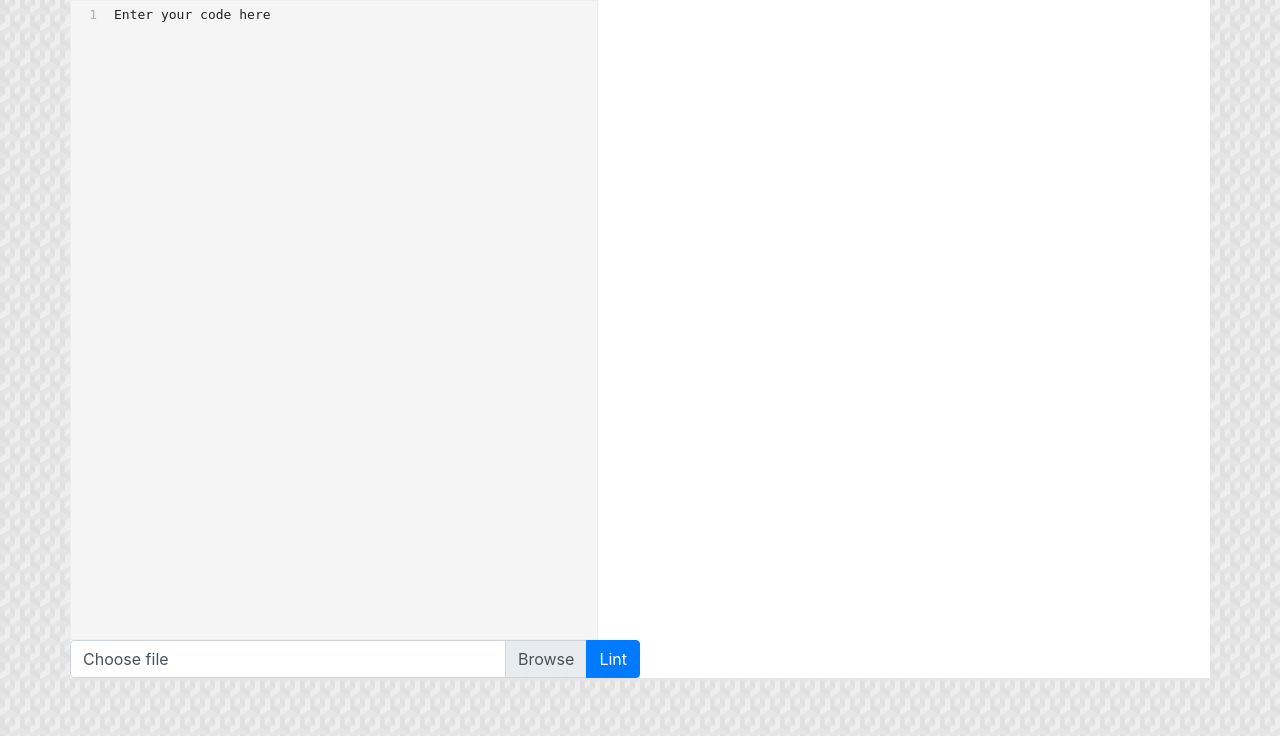
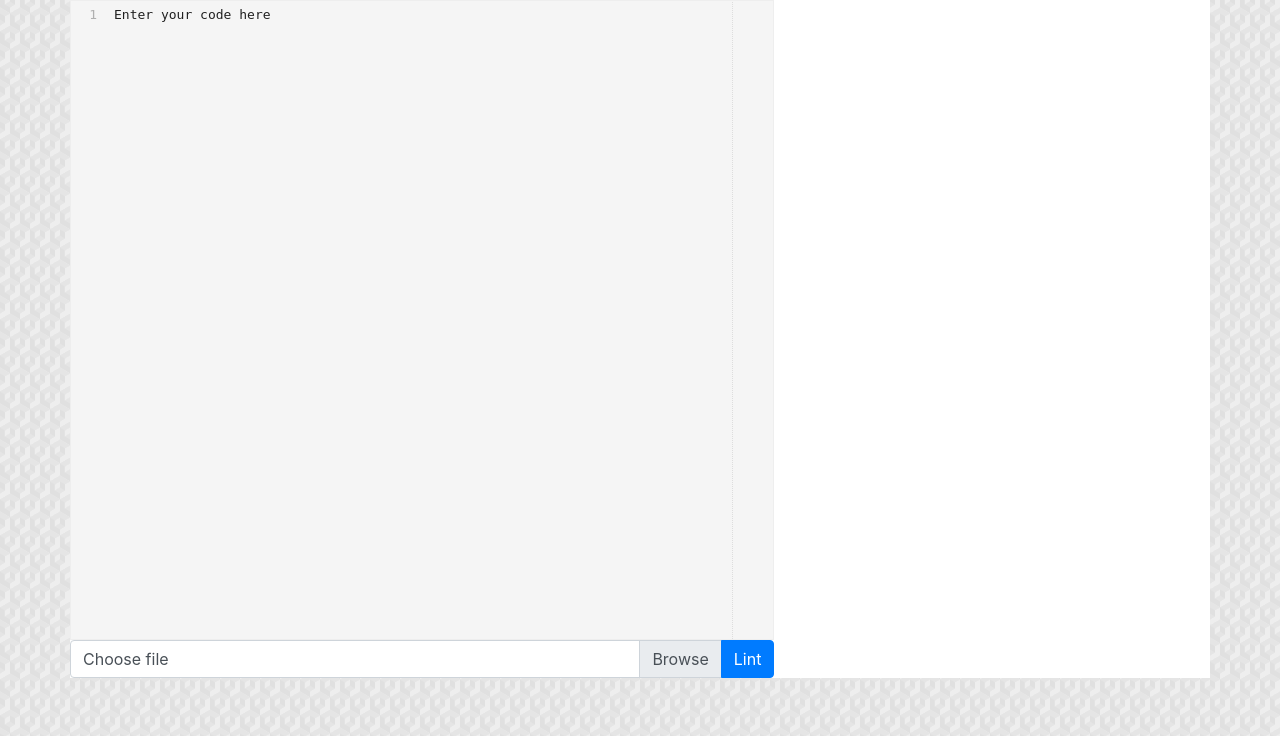
Before and after one commit to GiraffeReversed/edulint, a Flask app: page /editor in a window 1280 px wide. Shown: the part 64-800 px from the top of the page. Run offline with Flask 2, Linux system fonts and the light colour scheme; some libraries are stand-ins or nearby versions.

Commit message:
style: fix editor width

```diff
--- a/static/style.css
+++ b/static/style.css
@@ -3,7 +3,7 @@
 
 .CodeMirror {
     font-size: 13px;
-    width: min(66vh, 90ch);
+    width: min(66vw, 90ch);
     height: 80vh;
     border: 1px solid #eee;
 }
```
